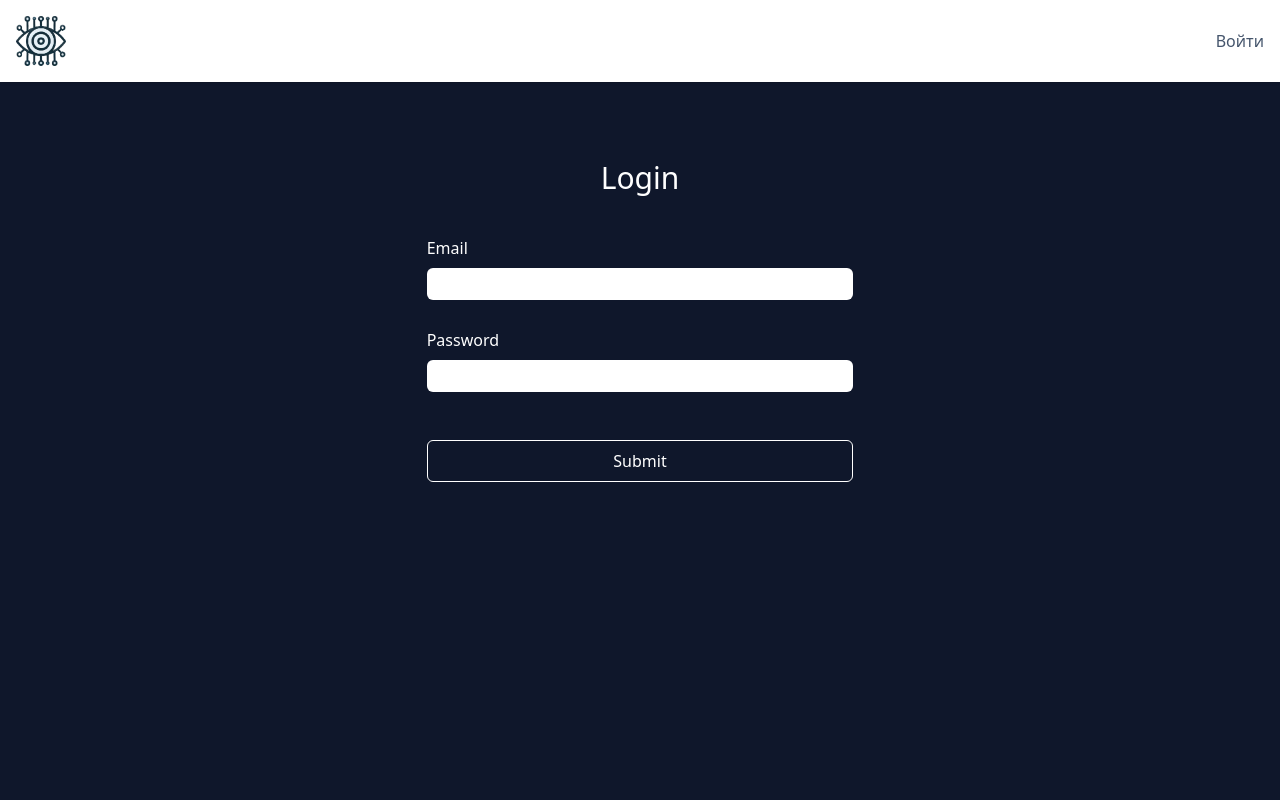
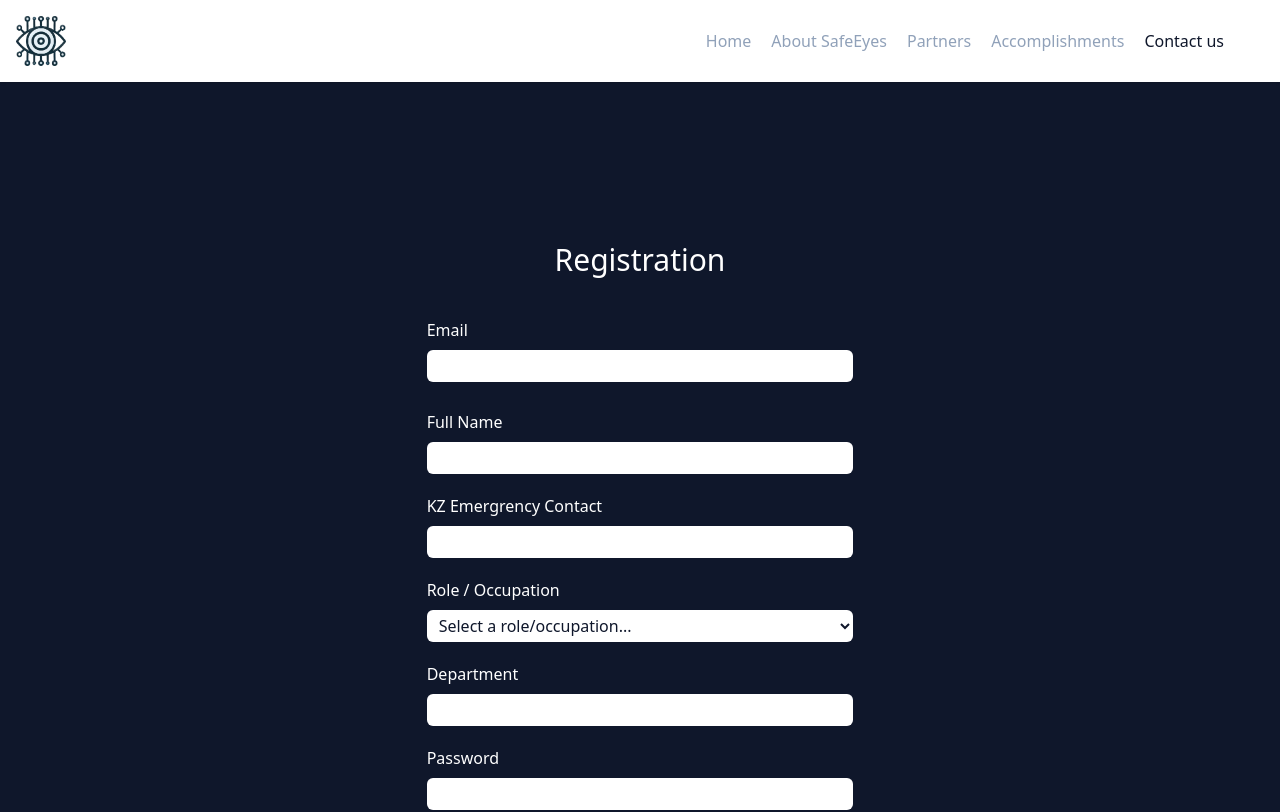
Before and after one commit to CoderAkan/SafeEyesWeb, a React (Vite) app in the folder client/: page /auth in a window 1280 px wide. Shown: the top 812 px of the page. Built offline with nearby package versions, Linux system fonts and the light colour scheme.

Commit message:
Fixed some auth errors and bugs

```diff
--- a/client/src/components/Header.tsx
+++ b/client/src/components/Header.tsx
@@ -24,13 +24,13 @@ const Header: FC = () => {
       }
 
     return (
-        <header className='flex items-center min-w-screen fixed justify-between p-4 shadow-sm bg-white backdrop-blue-sm'>
+        <header className='flex items-center min-w-screen justify-between p-4 mb-6 shadow-sm bg-white backdrop-blue-sm'>
             <Link to='/'>
                 <img src={logo} alt="Logo" width={50} height={50}/>
             </Link>
             {/* Menu */}
             {
-                isAuth && (
+                isAuth ? (
                     <nav className='ml-auto mr-10'>
                         <ul className='flex items-center gap-5 text-slate-900'>
                             <li>
@@ -47,21 +47,41 @@ const Header: FC = () => {
                             </li>
                         </ul>
                     </nav>
+                ) : (
+                    <nav className='ml-auto mr-10'>
+                        <ul className='flex items-center gap-5 text-slate-900'>
+                            <li>
+                                <NavLink to={'/'} className={({ isActive }: { isActive: boolean }) => isActive ? 'text-slate-900' : 'text-slate-400'}> Home </NavLink>
+                            </li>
+                            <li>
+                                <NavLink to={'/aboutus'} className={({ isActive }: { isActive: boolean }) => isActive ? 'text-slate-900' : 'text-slate-400'}> About SafeEyes </NavLink>
+                            </li>
+                            <li>
+                                <NavLink to={'/partners'} className={({ isActive }: { isActive: boolean }) => isActive ? 'text-slate-900' : 'text-slate-400'}> Partners </NavLink>
+                            </li>
+                            <li>
+                                <NavLink to={'/accomplishments'} className={({ isActive }: { isActive: boolean }) => isActive ? 'text-slate-900' : 'text-slate-400'}> Accomplishments </NavLink>
+                            </li>
+                            <li>
+                                <NavLink to={'/auth'} className={({ isActive }: { isActive: boolean }) => isActive ? 'text-slate-900' : 'text-slate-400'}> Contact us </NavLink>
+                            </li>
+                        </ul>
+                    </nav>
                 )
             }
             {/* Actions */}
-            {
+            {/* {
                 isAuth ? (
-                    <button onClick={onLogOutHandler} className='flex gap-2 items-center text-white py-2 px-4 rounded-md disabled:bg-gray-400 disabled:cursor-not-allowed disabled:hover:bg-gray-400 bg-rose-900 hover:bg-rose-800'>
+                    <Link to={"/"} onClick={onLogOutHandler} className='flex gap-2 items-center text-white py-2 px-4 rounded-md disabled:bg-gray-400 disabled:cursor-not-allowed disabled:hover:bg-gray-400 bg-rose-900 hover:bg-rose-800'>
                         <span>Выйти</span>
                         <FaSignOutAlt />
-                    </button>
+                    </Link>
                 ) : (
                     <Link className="py-2 text-slate-600 hover:text-slate-900" to={'/auth'}>
                         Войти
                     </Link>
                 )
-            }
+            } */}
         </header>
     )
 }
--- a/client/src/components/MainPagePanels/FifthPanel.tsx
+++ b/client/src/components/MainPagePanels/FifthPanel.tsx
@@ -1,9 +1,10 @@
 import {FC} from 'react'
+import { Link } from 'react-router-dom'
 
 const FifthPanel: FC = () => {
   return (
     <div className='flex bg-slate-900 min-h-72 items-center justify-center'>
-        <button className='bg-white/50 text-slate-900 rounded-md px-12 py-6 text-2xl font-semibold hover:bg-white'>Try Free Today</button>
+        <Link to={'/auth'} className='bg-white/50 text-slate-900 rounded-md px-12 py-6 text-2xl font-semibold hover:bg-white'>Try Free Today</Link>
     </div>
   )
 }
--- a/client/src/components/MainPagePanels/FirstPanel.tsx
+++ b/client/src/components/MainPagePanels/FirstPanel.tsx
@@ -2,7 +2,7 @@ import {FC} from 'react'
 
 const FirstPanel: FC = () => {
   return (
-    <div id="first panel" className="h-72 mt-12 flex justify-evenly items-center">
+    <div id="first panel" className="h-72 flex justify-evenly items-center">
         <div className="flex flex-col gap-y-4">
             <h1 className="font-bold text-4xl">Start Your 30-Day Free Trial</h1>
             <h1 className="font-bold text-2xl text-yellow-300">Exclusive offer</h1>
--- /dev/null
+++ b/client/src/pages/Accomplishments.tsx
@@ -0,0 +1,17 @@
+import { FC } from 'react'
+import Header from '../components/Header'
+import Footer from '../components/Footer'
+
+const Accomplishments: FC = () => {
+  return (
+    <div>
+      <Header />
+      <div>
+        Accomplishments
+      </div>
+      <Footer />
+    </div>
+  )
+}
+
+export default Accomplishments
--- a/client/src/pages/AuthPage.tsx
+++ b/client/src/pages/AuthPage.tsx
@@ -1,38 +1,69 @@
-import { FC } from 'react'
+import { FC, useState } from 'react'
 import { useForm } from 'react-hook-form'
 import { DevTool } from '@hookform/devtools'
-import { LoginFormData } from '../types';
+import { LoginFormData, RegistrationFormData } from '../types';
 import { authService } from '../services/auth.service';
 import { useNavigate } from 'react-router-dom';
 import { useAppDispatch } from '../app/hooks';
 import { login } from '../app/features/user/userSlice'
+import Header from '../components/Header';
+import Footer from '../components/Footer';
 
 const AuthPage: FC = () => {
   const dispatch = useAppDispatch();
   const navigate = useNavigate()
-  const form = useForm<LoginFormData>();
+  const [isLogin, setIsLogin] = useState<Boolean>(false)
+  const form = useForm<RegistrationFormData>();
   const { register, control, handleSubmit, formState } = form;
   const { errors } = formState;
 
-  const onLoginHandler = async (data: LoginFormData) => {
+  const onHandler = async (data: RegistrationFormData) => {
     try {
-      const resp = await authService.login(data)
+      let resp;
+      if (isLogin) {
+        const loginData: LoginFormData = {
+          email: data.email,
+          password: data.password
+        };
+        resp = await authService.login(loginData);
+      } else {
+        let perms = [];
+        if (data.role) {
+          if (data.role === "Business owner" || data.role === "Admin" || data.role === "Manager") {
+            perms.push("Camera");
+            perms.push("Notifications");
+            perms.push("Workers");
+          } else {
+            perms.push("No camera");
+            perms.push("Notifications");
+            perms.push("Worker");
+          }
+        }
+        const registrationData: RegistrationFormData = {
+          ...data,
+          access_permissions: perms
+        }
+        resp = await authService.registration(registrationData);
+      }
+
       if (resp) {
-        dispatch(login(resp))
-        navigate('/mycompany')
+        dispatch(login(resp));
+        navigate('/mycompany');
       }
-    }
-    catch (err: any) {
-      const error = err.response?.data?.message || 'An error occurred during login'
-      console.log(error)
+    } catch (err: any) {
+      const error = err.response?.data?.message || 'An error occurred during authentication';
+      console.log(error);
     }
   }
 
 
+
   return (
-    <div className='mt-40 flex flex-col items-center justify-center bg-slate-900 text-white'>
-      <h1 className='text-center text-3xl mb-10'>{"Login"}</h1>
-      <form className='flex w-1/3 flex-col mx-auto' onSubmit={handleSubmit(onLoginHandler)} noValidate>
+    <div>
+    <Header />
+    <div className='mt-40 mb-12 flex flex-col items-center justify-start h-screen bg-slate-900 text-white'>
+      <h1 className='text-center text-3xl mb-10'>{isLogin ? "Login" : "Registration"}</h1>
+      <form className='flex w-1/3 flex-col mx-auto' onSubmit={handleSubmit(onHandler)} noValidate>
         <div className='flex flex-col gap-y-2'>
           <label htmlFor="email">Email</label>
           <input
@@ -52,6 +83,85 @@ const AuthPage: FC = () => {
         </div>
         <p className='text-red-500 mt-2 mb-5'>{errors.email?.message}</p>
 
+        {!isLogin && (
+          <div>
+            <div>
+              <div className='flex flex-col gap-y-2'>
+               <label htmlFor="full_name">Full Name</label>
+               <input
+                type="text"
+                id='full_name'
+                className='bg-white rounded-md text-slate-900 px-2 py-1'
+                {...register("full_name", {
+                  required: {
+                    value: true,
+                    message: "Full Name is required"},
+                  pattern: {
+                    value: /^[a-zA-Z\s]+$/,
+                    message: "Invalid full name format"
+                  }
+                 })}
+                />
+              </div>
+              <p className='text-red-500 mt-2 mb-5'>{errors.full_name?.message}</p>
+            </div>
+
+            <div>
+             <div className='flex flex-col gap-y-2'>
+              <label htmlFor="emergency_contact">KZ Emergrency Contact</label>
+              <input
+                type="text"
+                id='emergency_contact'
+                className='bg-white rounded-md text-slate-900 px-2 py-1'
+                {...register("emergency_contact", {
+                  pattern: {
+                    value: /^\+7\s\d{3}\s\d{3}\s\d{4}$/,
+                    message: "Invalid emergency contact format"
+                  }
+                  })}
+                />
+              </div>
+              <p className='text-red-500 mt-2 mb-5'>{errors.emergency_contact?.message}</p>
+            </div>
+
+            <div>
+              <div className='flex flex-col gap-y-2'>
+              <label htmlFor="role">Role / Occupation</label>
+              <select
+                id='role'
+                className='bg-white rounded-md text-slate-900 px-2 py-1'
+                {...register("role", {
+                  required: {
+                    value: true,
+                    message: "Please select a role"
+                  }
+                })}
+              >
+                <option value="">Select a role/occupation...</option>
+                <option value="Worker">Worker</option>
+                <option value="Admin">Admin</option>
+                <option value="Manager">Manager</option>
+                <option value="Business owner">Business owner</option>
+               </select>
+              </div>
+              <p className='text-red-500 mt-2 mb-5'>{errors.role?.message}</p>
+            </div>
+
+            <div>
+              <div className='flex flex-col gap-y-2'>
+              <label htmlFor="department">Department</label>
+              <input
+                type="text"
+                id='department'
+                className='bg-white rounded-md text-slate-900 px-2 py-1'
+                {...register("department")}
+                />
+              </div>
+              <p className='text-red-500 mt-2 mb-5'>{errors.department?.message}</p>
+            </div>
+          </div>
+        )}
+
         <div className='flex flex-col gap-y-2'>
           <label htmlFor="password">Password</label>
           <input
@@ -68,9 +178,13 @@ const AuthPage: FC = () => {
         </div>
         <p className='text-red-500 mt-2 mb-5'>{errors.password?.message}</p>
 
-        <button className='mt-5 rounded-md border-white border-1 px-2 py-2 hover:bg-white hover:text-slate-900'>Submit</button>
+        <p onClick={() => {setIsLogin(!isLogin)}} className='flex justify-end text-blue-400'>{isLogin ? "I don't have an account" : "I already have an account"}</p>
+
+        <button className='mt-5 mb-12 rounded-md border-white border-1 px-2 py-2 hover:bg-white hover:text-slate-900'>Submit</button>
       </form>
       <DevTool control={control} />
+    </div>
+    <Footer />
     </div>
   )
 }
--- a/client/src/pages/Layout.tsx
+++ b/client/src/pages/Layout.tsx
@@ -1,16 +1,12 @@
 import { FC } from 'react'
 import { Outlet } from 'react-router-dom'
-import Header from '../components/Header'
-import Footer from '../components/Footer'
 
 const Layout: FC = () => {
   return (
     <div className='flex flex-col min-h-screen bg-slate-900 font-roboto text-white'>
-      <Header />
       <div className='flex-grow min-h-screen'>
         <Outlet />
       </div>
-      <Footer />
     </div>
   )
 }
--- /dev/null
+++ b/client/src/pages/Partners.tsx
@@ -0,0 +1,17 @@
+import { FC } from 'react'
+import Header from '../components/Header'
+import Footer from '../components/Footer'
+
+const Partners: FC = () => {
+  return (
+    <div>
+      <Header />
+      <div>
+        Partners
+      </div>
+      <Footer />
+    </div>
+  )
+}
+
+export default Partners
```
Also changed, not shown: client/src/pages/AboutUs.tsx (added, +17 -0 lines), client/src/pages/HomePage.tsx (+9 -1 lines), client/src/router/router.tsx (+16 -1 lines), client/src/services/auth.service.ts (+6 -1 lines), client/src/types.ts (+11 -0 lines).
